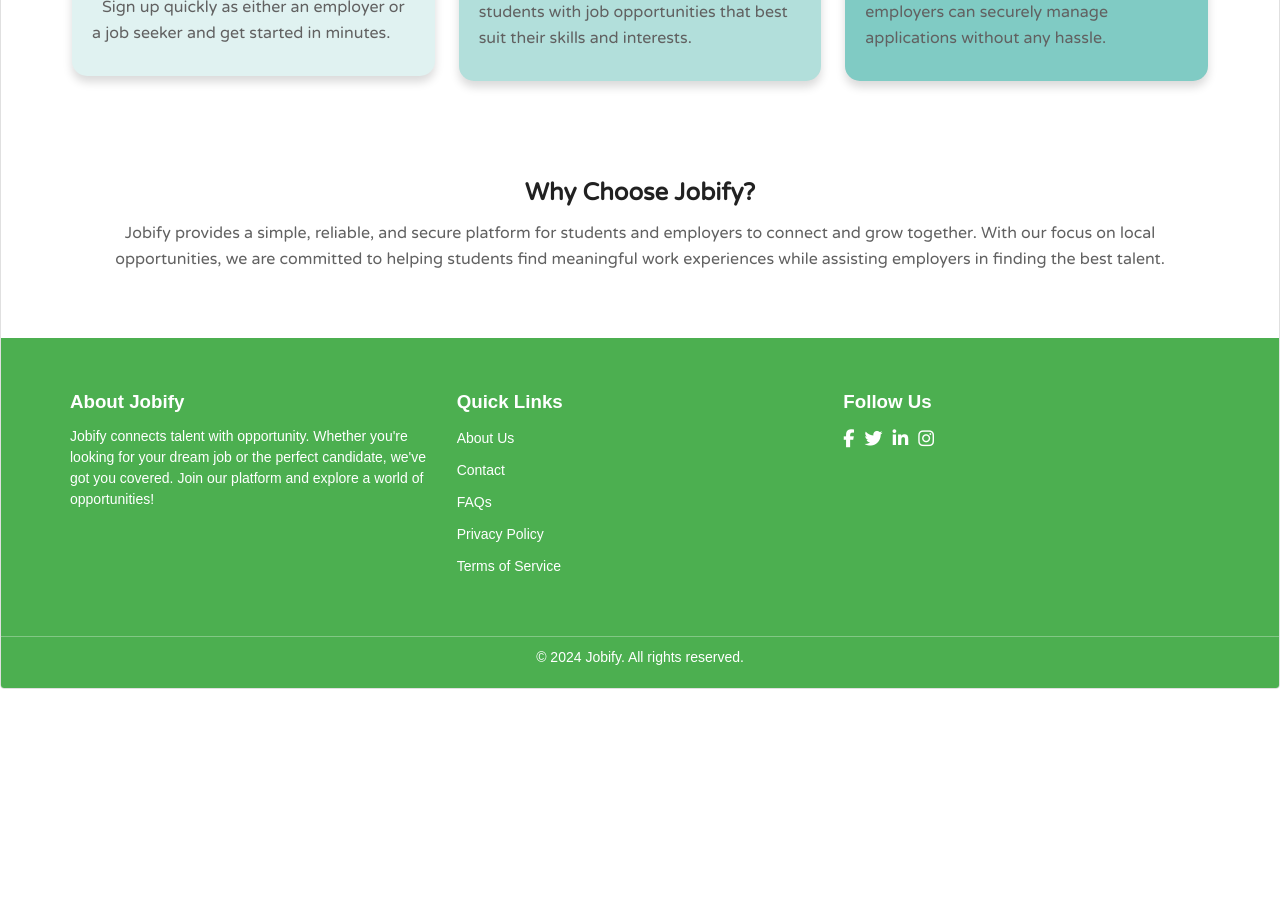
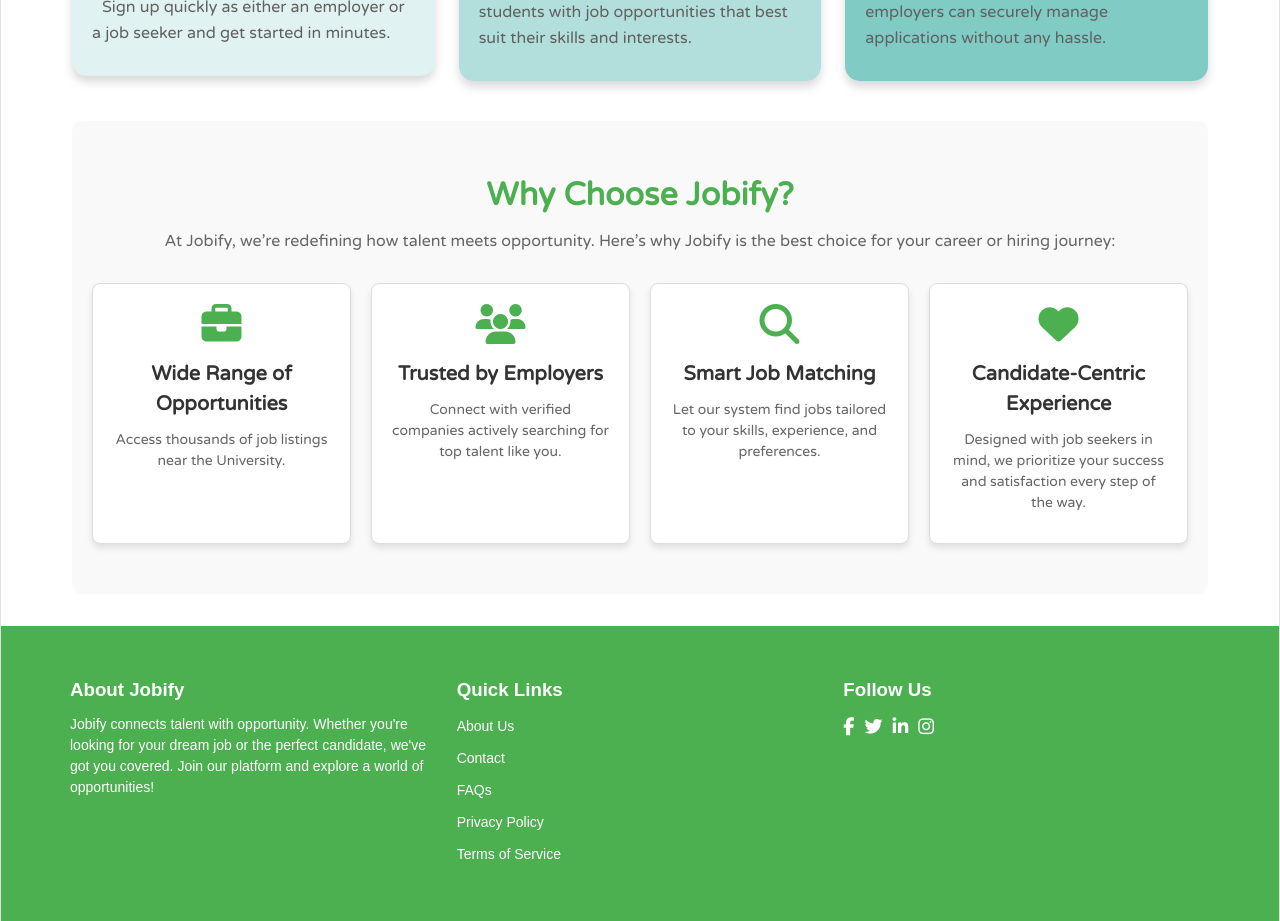
Before and after one commit to cjbantillo/Jobify-Application, a Vue app: page /homepage in a window 1280 px wide. Shown: the part 1180-2101 px from the top of the page. Before the commit the page ends 1869 px from the top, so only its background shows below. Built offline with nearby package versions, Linux system fonts and the light colour scheme; no server answers; a web font is replaced by a local one.

Commit message:
Why Jobify?

```diff
--- a/src/views/system/HomePageView.vue
+++ b/src/views/system/HomePageView.vue
@@ -100,20 +100,44 @@
         </v-container>
 
         <!-- Fourth Section: Why Choose Us -->
-        <v-container fluid class="why-choose-us-section py-6">
-          <v-row class="text-center">
-            <v-col cols="12">
-              <h2 class="font-weight-bold text-dark">Why Choose Jobify?</h2>
-              <p class="subtitle-1 custom-paragraph">
-                Jobify provides a simple, reliable, and secure platform for
-                students and employers to connect and grow together. With our
-                focus on local opportunities, we are committed to helping
-                students find meaningful work experiences while assisting
-                employers in finding the best talent.
-              </p>
-            </v-col>
-          </v-row>
-        </v-container>
+        <section class="why-jobify">
+    <div class="container">
+      <h2 class="section-title">Why Choose Jobify?</h2>
+      <p class="section-description">
+        At Jobify, we’re redefining how talent meets opportunity. Here’s why Jobify is the best choice for your career or hiring journey:
+      </p>
+      <div class="features">
+        <div class="feature">
+          <i class="fas fa-briefcase feature-icon"></i>
+          <h3 class="feature-title">Wide Range of Opportunities</h3>
+          <p class="feature-description">
+            Access thousands of job listings near the University.
+          </p>
+        </div>
+        <div class="feature">
+          <i class="fas fa-users feature-icon"></i>
+          <h3 class="feature-title">Trusted by Employers</h3>
+          <p class="feature-description">
+            Connect with verified companies actively searching for top talent like you.
+          </p>
+        </div>
+        <div class="feature">
+          <i class="fas fa-search feature-icon"></i>
+          <h3 class="feature-title">Smart Job Matching</h3>
+          <p class="feature-description">
+            Let our system find jobs tailored to your skills, experience, and preferences.
+          </p>
+        </div>
+        <div class="feature">
+          <i class="fas fa-heart feature-icon"></i>
+          <h3 class="feature-title">Candidate-Centric Experience</h3>
+          <p class="feature-description">
+            Designed with job seekers in mind, we prioritize your success and satisfaction every step of the way.
+          </p>
+        </div>
+      </div>
+    </div>
+  </section>
       </v-container>
     </template>
   </AppLayout>
@@ -176,9 +200,71 @@
 }
 
 /* Why Choose Us Section */
-.why-choose-us-section {
-  padding: 60px 0;
-  margin-top: 30px;
+.why-jobify {
+  padding: 50px 20px;
+  background-color: #f9f9f9;
+  color: #333;
+  text-align: center;
+  font-family: Arial, sans-serif;
+  border-radius: 10px;
+}
+
+.container {
+  max-width: 1200px;
+  margin: 0 auto;
+}
+
+.section-title {
+  font-size: 32px;
+  font-weight: bold;
+  color: #4caf50;
+  margin-bottom: 10px;
+}
+
+.section-description {
+  font-size: 16px;
+  color: #666;
+  margin-bottom: 30px;
+}
+
+.features {
+  display: flex;
+  flex-wrap: wrap;
+  justify-content: space-around;
+  gap: 20px;
+}
+
+.feature {
+  background: white;
+  border: 1px solid #ddd;
+  border-radius: 8px;
+  padding: 20px;
+  flex: 1 1 250px;
+  max-width: 300px;
+  box-shadow: 0 4px 6px rgba(0, 0, 0, 0.1);
+  transition: transform 0.2s ease, box-shadow 0.2s ease;
+}
+
+.feature:hover {
+  transform: translateY(-5px);
+  box-shadow: 0 6px 10px rgba(0, 0, 0, 0.15);
+}
+
+.feature-icon {
+  font-size: 40px;
+  color: #4caf50;
+  margin-bottom: 15px;
+}
+
+.feature-title {
+  font-size: 20px;
+  font-weight: bold;
+  margin-bottom: 10px;
+}
+
+.feature-description {
+  font-size: 14px;
+  color: #666;
 }
 
 /* Standardized card size */
```
